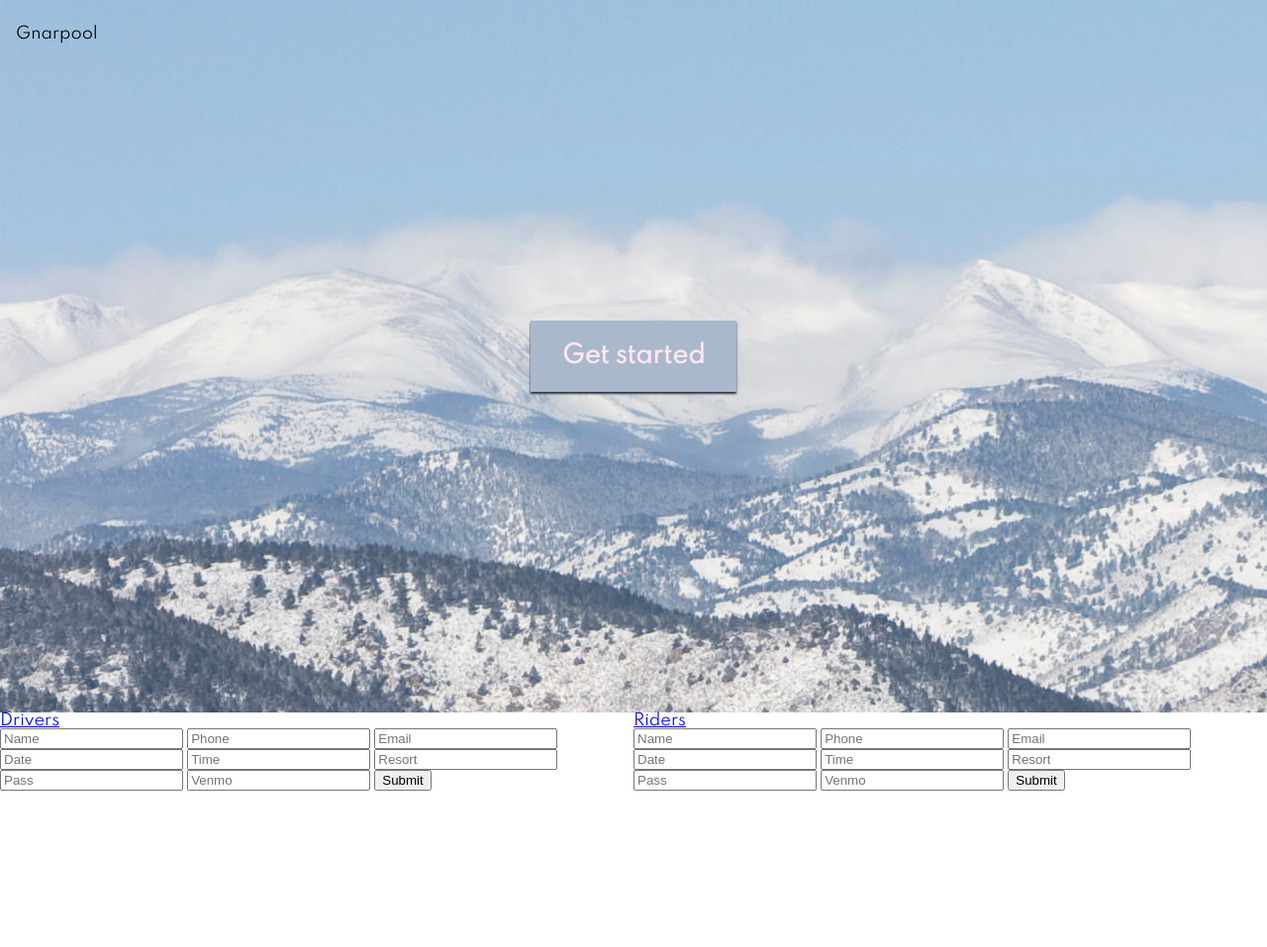
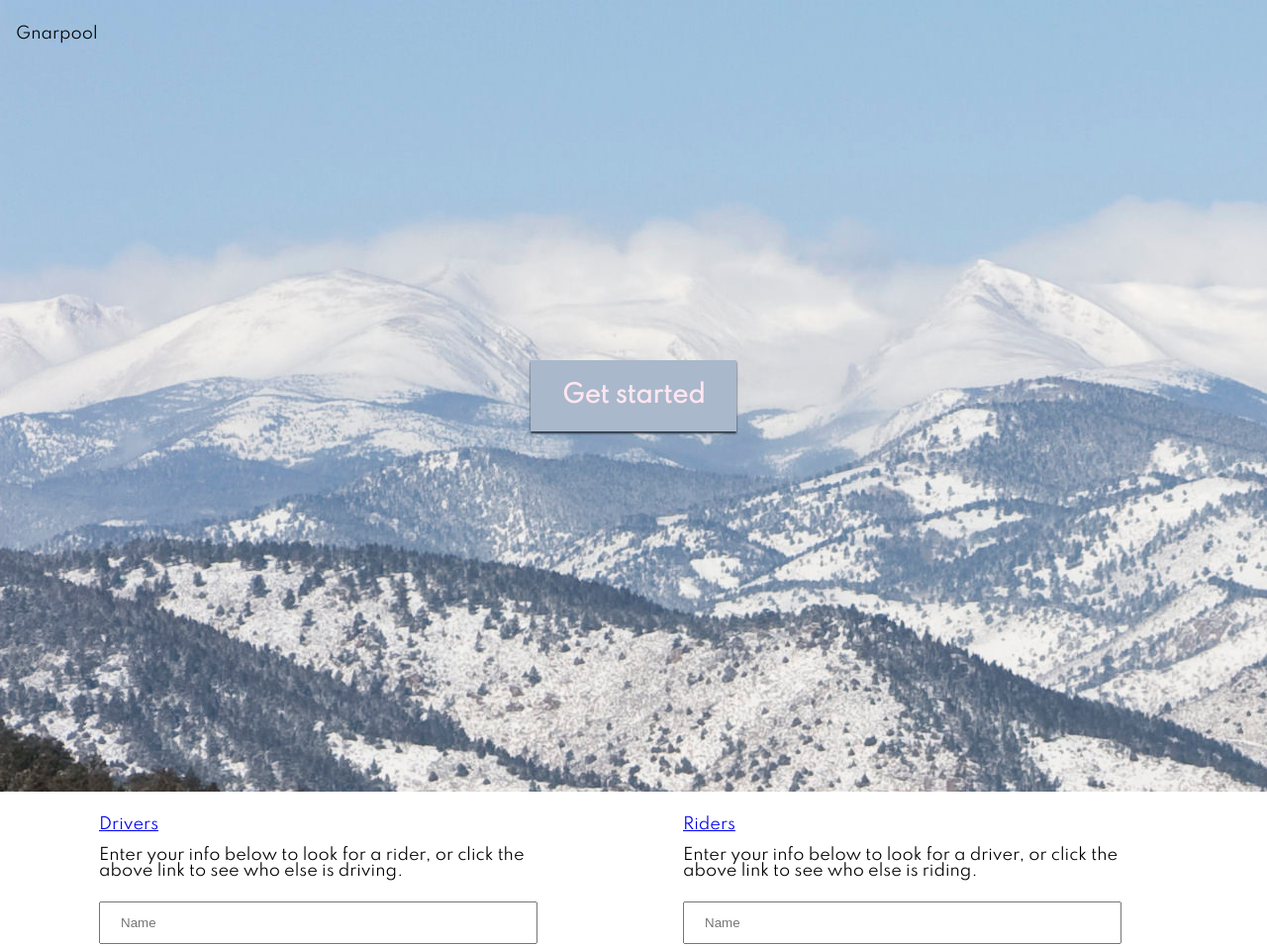
Before and after one commit to Sc0tticus/Mod2-gnarpool-frontend, a plain HTML site: page gnarpool-frontend/index.html in a window 1280 px wide. Shown: the top 957 px of the page at 99% size. Before the commit the page ends 820 px from the top, so only its background shows below. Drawn offline with Linux system fonts and the light colour scheme; no server answers.

Commit message:
added form styling to front page

```diff
--- a/gnarpool-frontend/index.css
+++ b/gnarpool-frontend/index.css
@@ -60,7 +60,7 @@ body {
 }
 
 #hero {
-    height: 90vh;
+    height: 100vh;
     display: flex;
     flex-direction: column;
     justify-content: center;
@@ -102,12 +102,34 @@ h2 {
 
 main {
     display: flex;
+    padding-top: 25px;
+    padding-left: 100px;
+}
+
+p {
+    width: 75%;
+    padding-top: 15px;
+    padding-bottom: 15px;
 }
 
 .drivers-column {
+
     height: 100px;
+    justify-content: left;
 }
 
 .riders-column {
     height: 100px;
+    justify-content: left;
 }
+
+input {
+    width: 75%;
+    padding: 12px 20px;
+    margin: 8px 0;
+    box-sizing: border-box;
+}
+
+input[type=button] {
+    width: 50%;
+}
--- a/gnarpool-frontend/index.html
+++ b/gnarpool-frontend/index.html
@@ -10,15 +10,19 @@
   <section id = "hero">
   <h1>Gnarpool</h1>
   <div class="call-to-action">
-    <a href='#'>Get started</a>
+    <a href='#main'>Get started</a>
   </div>
   </section>
 
-  <main>
+  <main id="main">
 
 
 <div class="drivers-column">
   <h2><a href='http://localhost:3001/driversList.html'> Drivers </a></h2>
+  <p>
+    Enter your info below to look for a rider,
+    or click the above link to see who else is driving.
+  </p>
   <form method='POST' action='http://localhost:3000/drivers'>
     <input name="name" placeholder="Name" />
     <input name="phone" placeholder="Phone" />
@@ -36,6 +40,10 @@
 
 <div class="riders-column">
   <h2><a href='http://localhost:3001/ridersList.html'> Riders </a></h2>
+  <p>
+    Enter your info below to look for a driver,
+    or click the above link to see who else is riding.
+  </p>
   <form method='POST' action='http://localhost:3000/riders'>
     <input name='Name' placeholder='Name' />
     <input phone='Phone' placeholder='Phone' />
```
